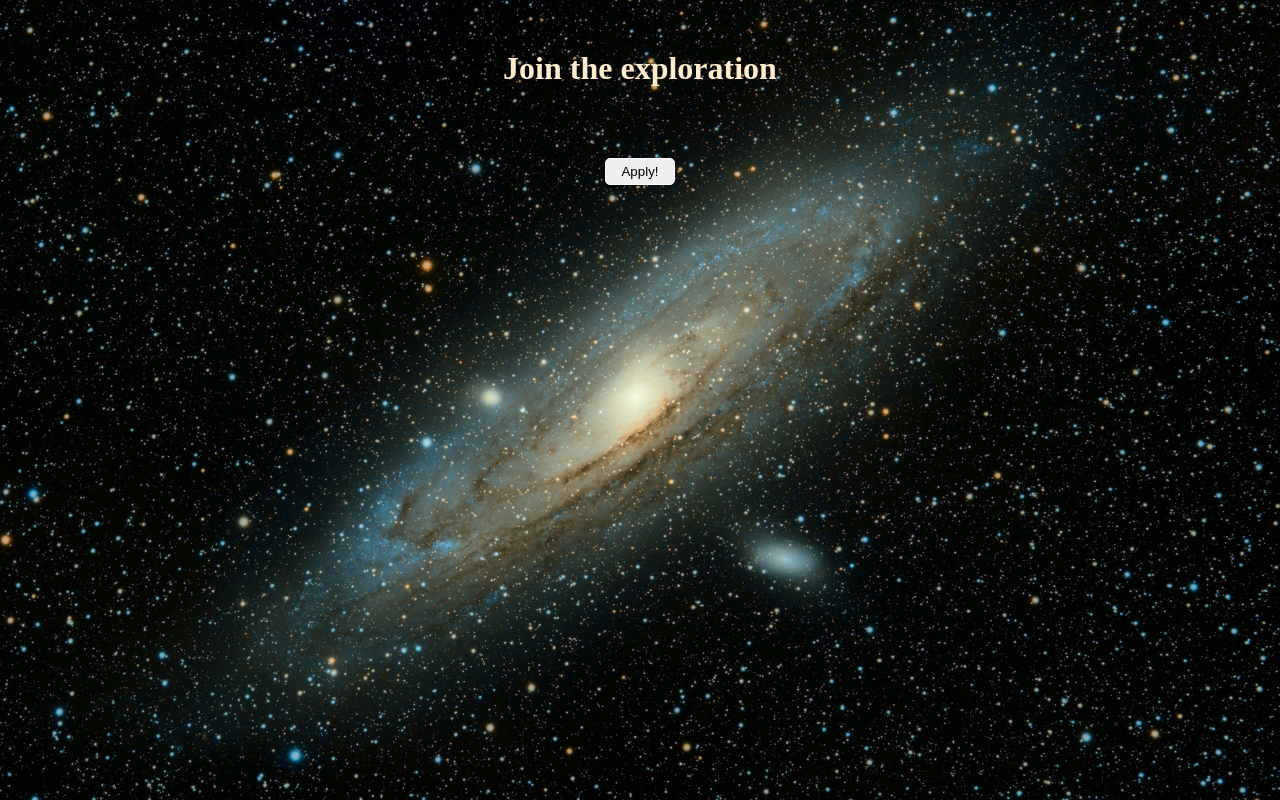
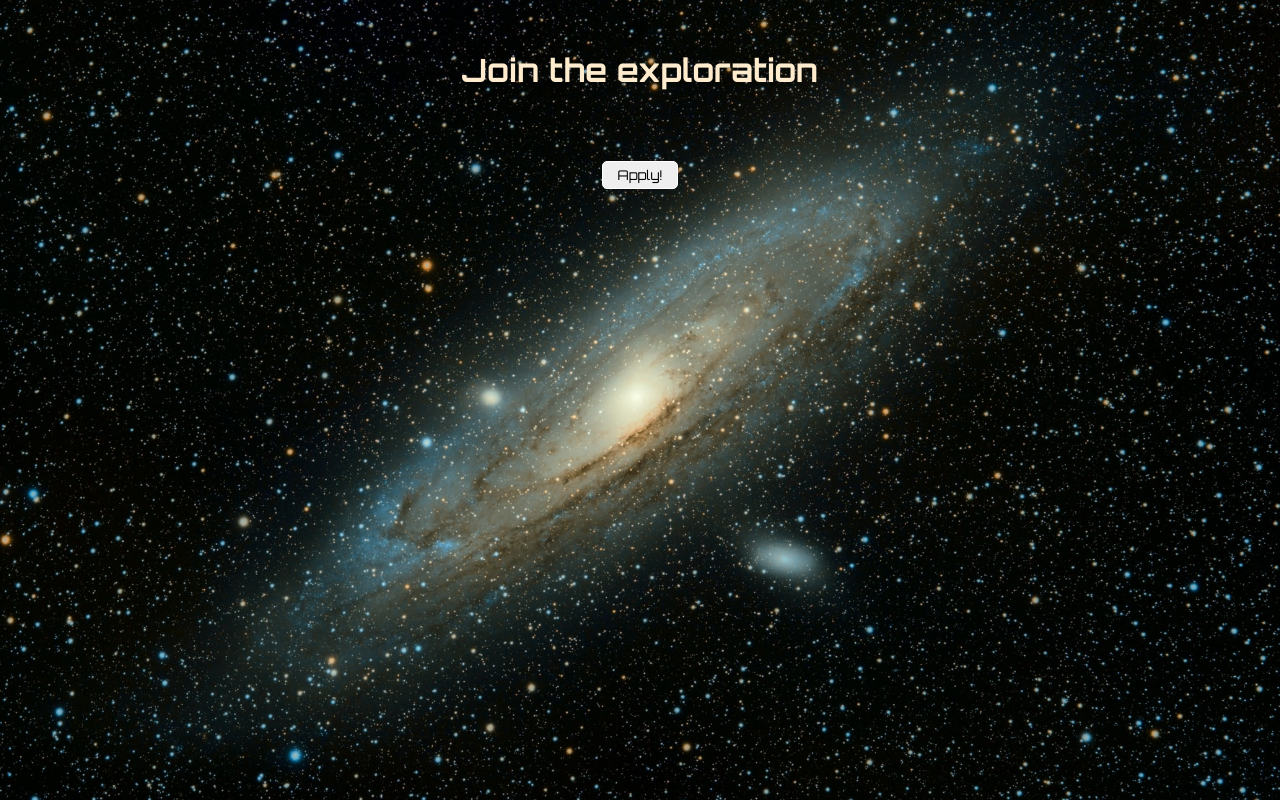
Before and after one commit to sudheervydadi/Space-Exploration-Site, a plain HTML site: page index.html in a window 1280 px wide. Drawn offline with Linux system fonts and the light colour scheme.

Commit message:
FontFamily added

```diff
--- a/index.html
+++ b/index.html
@@ -1,6 +1,12 @@
 <html>
   <head>
     <link rel="stylesheet" href="styles.css" />
+    <link rel="preconnect" href="https://fonts.googleapis.com" />
+    <link rel="preconnect" href="https://fonts.gstatic.com" crossorigin />
+    <link
+      href="https://fonts.googleapis.com/css2?family=Orbitron:wght@400..900&display=swap"
+      rel="stylesheet"
+    />
   </head>
   <body>
     <h1 class="heading">Join the exploration</h1>
--- a/styles.css
+++ b/styles.css
@@ -4,6 +4,7 @@ body {
   text-align: center;
   display: block;
   margin: 0 auto;
+  font-family: 'Orbitron', sans-serif;
 }
 
 .heading {
@@ -16,4 +17,5 @@ body {
   padding: 5px 15px;
   border: solid 1px white;
   border-radius: 5px;
+  font-family: 'Orbitron', sans-serif;
 }
```
